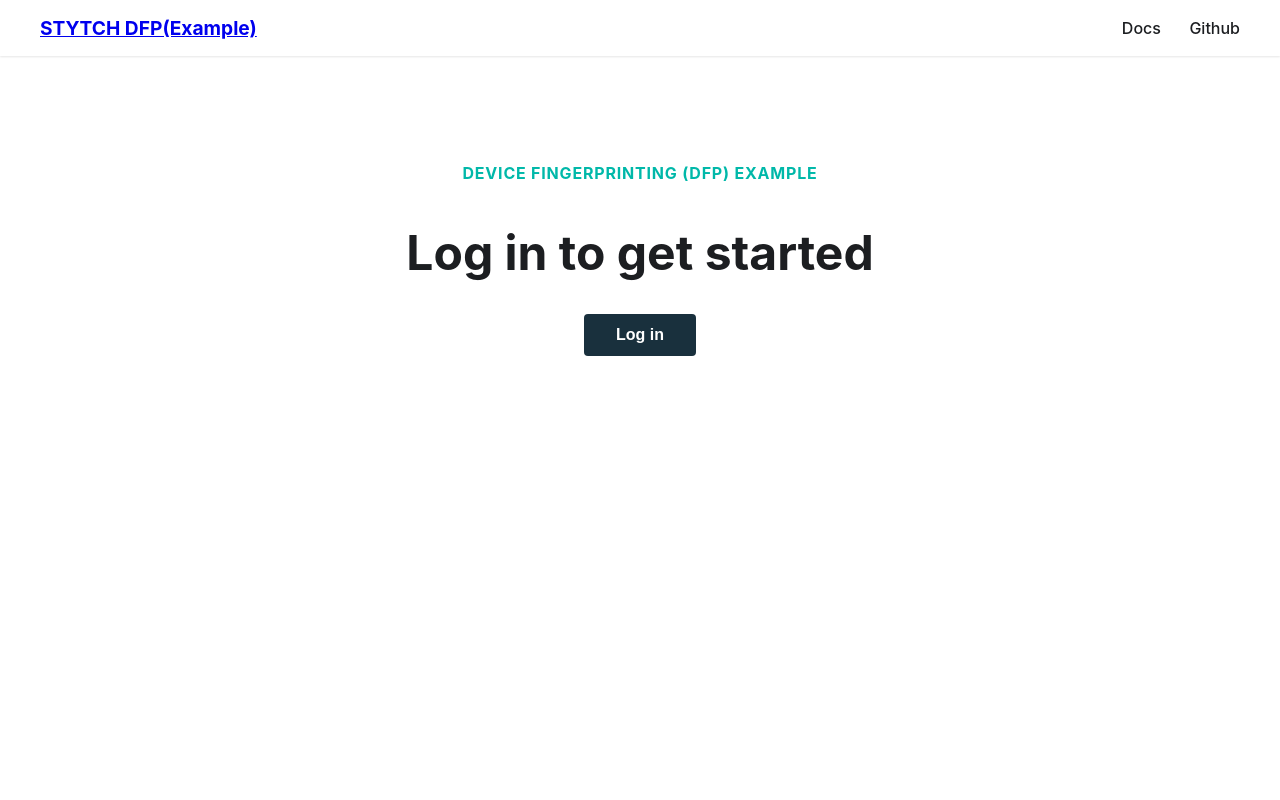
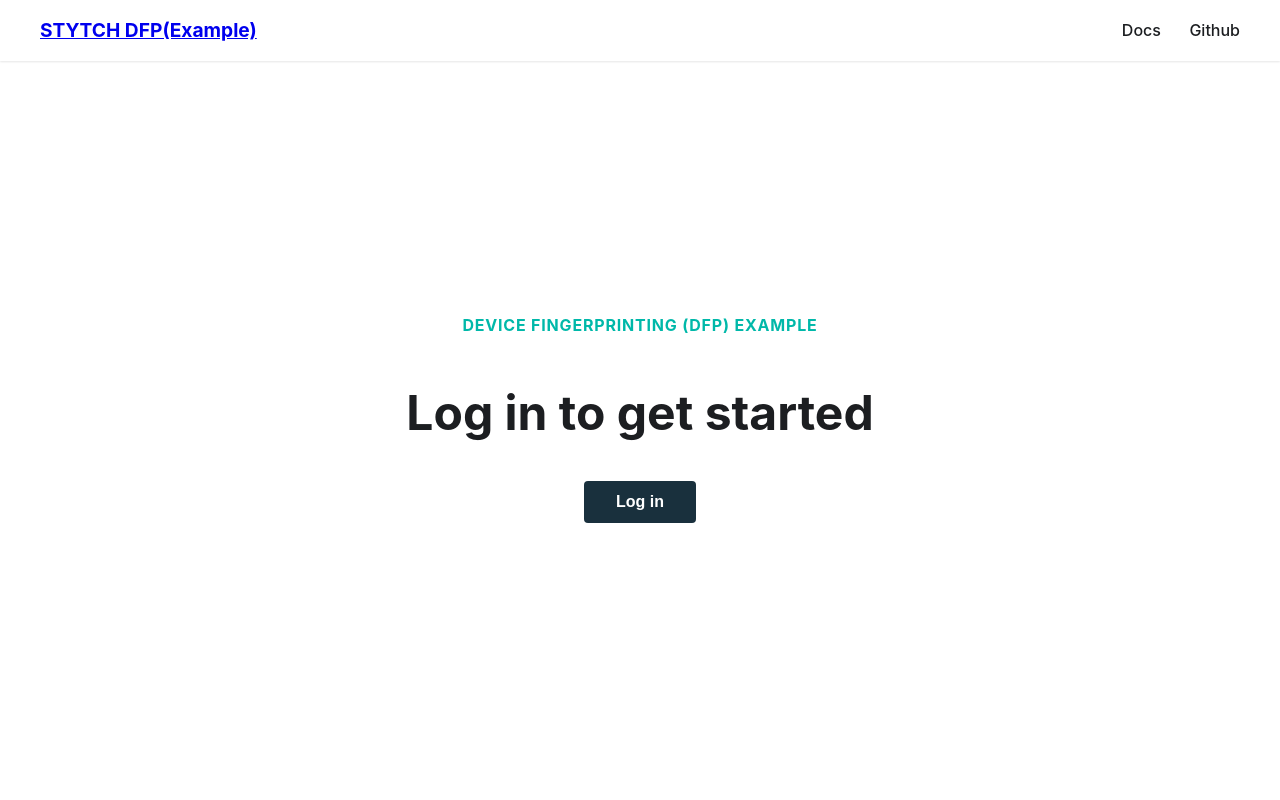
Before and after one commit to stytchauth/stytch-b2b-dfp-mfa-example, a Flask app: page / in a window 1280 px wide. Run offline with Flask 3, Linux system fonts and the light colour scheme; the visitor is signed in with stand-in values (Sample User, id 1); parts of the project's set-up code (start-up, migrations or seed data) failed here and were passed over; some libraries are stand-ins or nearby versions.

Commit message:
updates to layout styles

```diff
--- a/static/css/styles.css
+++ b/static/css/styles.css
@@ -1,9 +1,31 @@
+:root {
+    height: 100%;
+    line-height: 1.5;
+    font-weight: 400;
+
+    font-synthesis: none;
+    text-rendering: optimizeLegibility;
+    -webkit-font-smoothing: antialiased;
+    -moz-osx-font-smoothing: grayscale;
+  }
+
 body {
+    height: 100%;
+    margin: 0;
     font-family: -apple-system, BlinkMacSystemFont, 'Segoe UI', 'Roboto', 'Oxygen', 'Ubuntu', 'Cantarell', 'Fira Sans', 'Droid Sans', 'Helvetica Neue', sans-serif;
-    margin: 0;
-    padding: 0;
-    background-color: #ffffff;
     color: #1c1e21;
+}
+
+.page-container {
+    height: 80%;
+}
+
+.content-container {
+    display: flex;
+    flex-direction: column;
+    align-items: center;
+    justify-content: center;
+    height: 80%;
 }
 
 header {
@@ -26,7 +48,7 @@ nav {
     color: #1c1e21;
 }
 
-.nav-links a {
+.nav-links a, .nav-links button {
     color: #1c1e21;
     text-decoration: none;
     margin-left: 1.5rem;
@@ -37,10 +59,6 @@ main {
     max-width: 800px;
     margin: 4rem auto;
     padding: 2rem;
-    text-align: center;
-}
-
-.container {
     text-align: center;
 }
 
--- a/templates/index.html
+++ b/templates/index.html
@@ -3,7 +3,7 @@
 {% block title %}Device Fingerprinting (DFP) Example{% endblock %}
 
 {% block content %}
-<div class="container">
+<div>
     <h1>DEVICE FINGERPRINTING (DFP) EXAMPLE</h1>
     <h2>Log in to get started</h2>
     <button onclick="login()">Log in</button>
--- a/templates/layout.html
+++ b/templates/layout.html
@@ -8,6 +8,7 @@
     <script src="https://elements.stytch.com/telemetry.js"></script>
 </head>
 <body>
+    <div class="page-container">
         <header>
             <nav>
                 <div class="logo"><a href="/">STYTCH DFP(Example)</a></div>
@@ -20,9 +21,10 @@
                 </div>
             </nav>
         </header>
-    <main>
+        <main class="content-container">
             {% block content %}{% endblock %}
         </main>
+    </div>
     <script>
         function logout() {
             window.location.href = "/logout";
```
Lines whose indentation alone changed are shown as unchanged.
